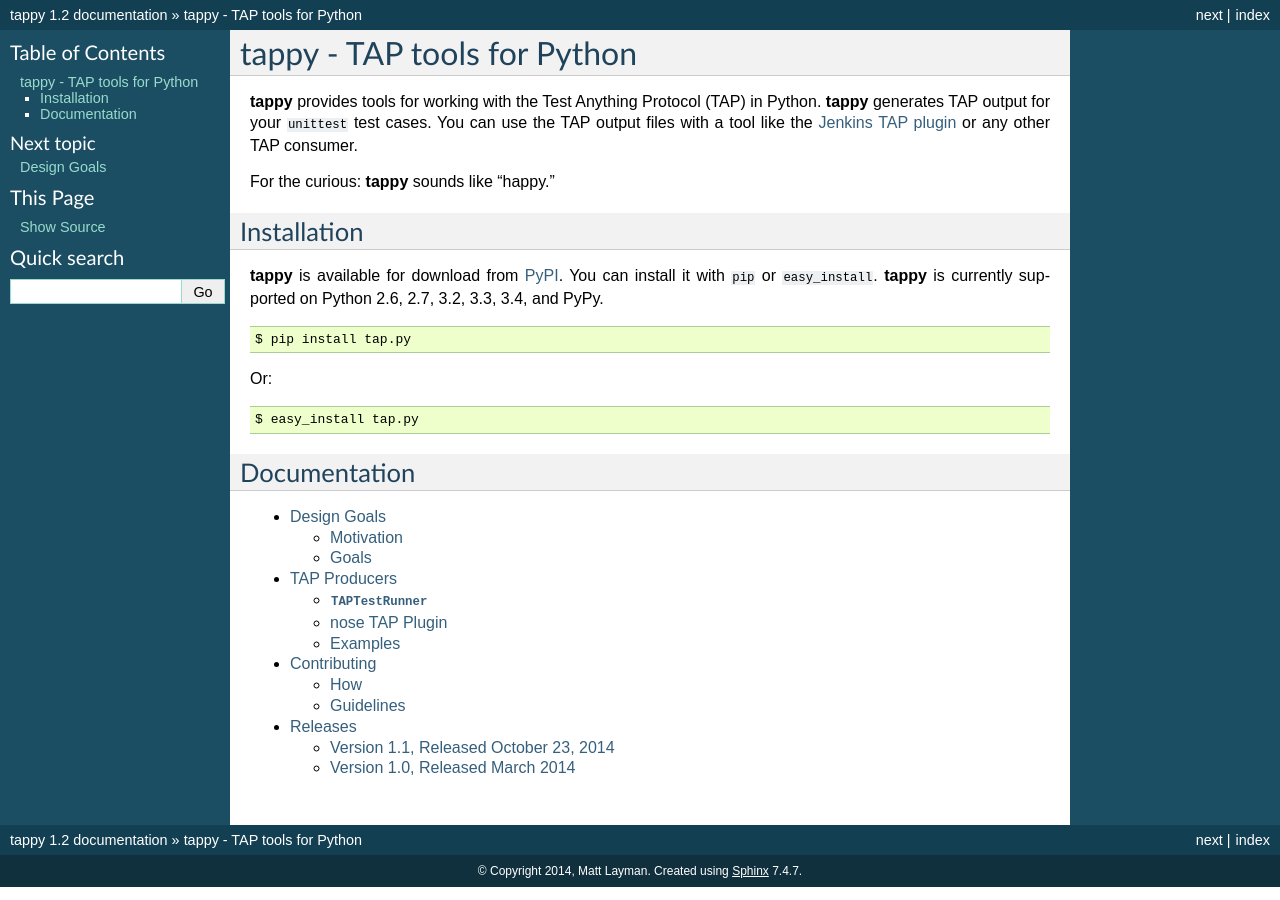
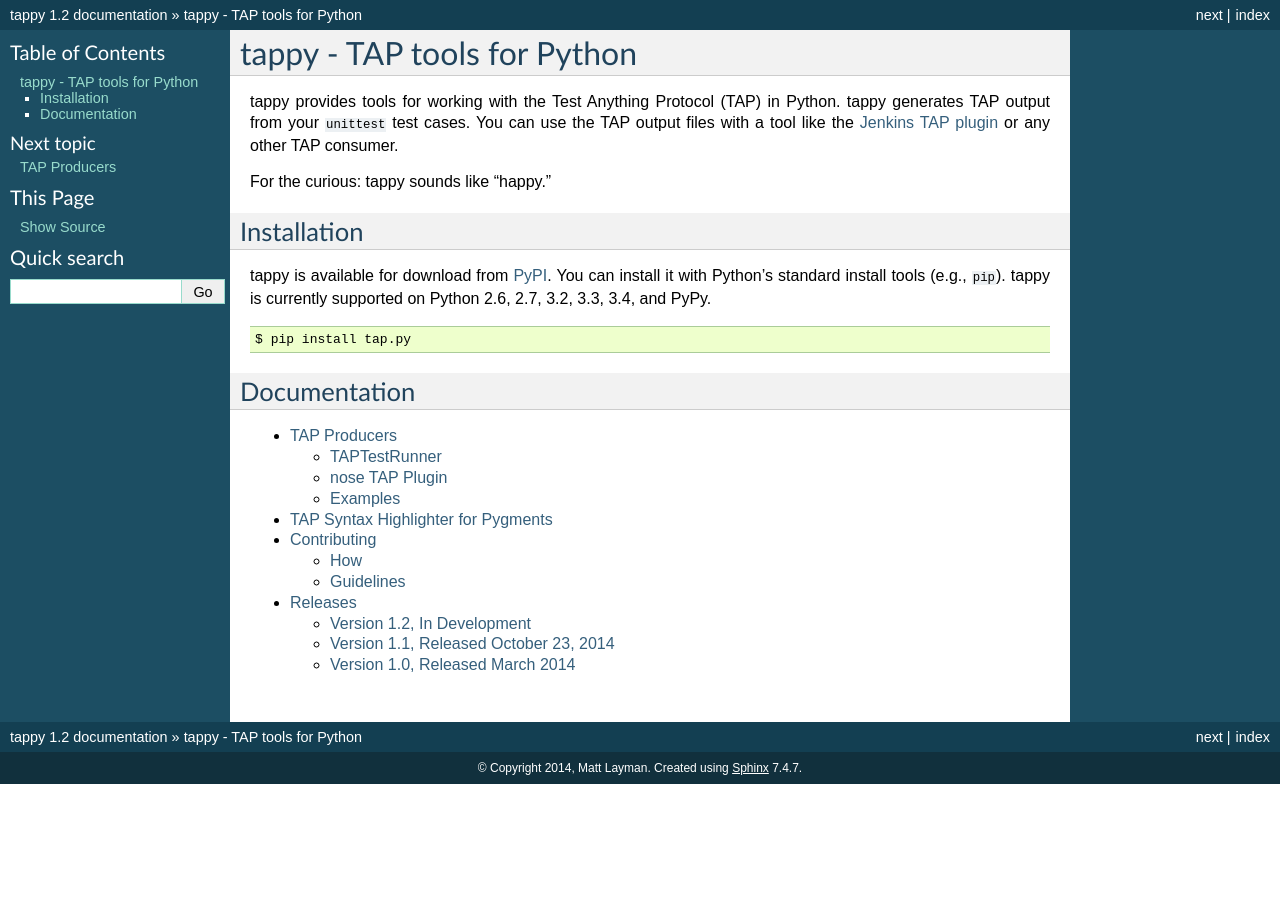
Before and after one commit to python-tap/tappy, a Sphinx documentation site: the page built from docs/index.rst, in a window 1280 px wide. Built offline with Sphinx 7.4.7, drawn with Linux system fonts in a browser that asks for light colours.

Commit message:
Update docs.

```diff
--- a/docs/contributing.rst
+++ b/docs/contributing.rst
@@ -1,13 +1,14 @@
 Contributing
 ============
 
-**tappy** should be easy to contribute to. If anything is unclear about how to
+tappy should be easy to contribute to. If anything is unclear about how to
 contribute, please submit an issue on GitHub so that we can fix it!
 
 How
 -----
 
-Fork **tappy** on GitHub and submit a pull request when you're ready.
+Fork tappy on `GitHub <https://github.com/mblayman/tappy>`_ and submit a pull
+request when you're ready.
 
 Guidelines
 ----------
--- a/docs/index.rst
+++ b/docs/index.rst
@@ -1,31 +1,25 @@
 tappy - TAP tools for Python
 ============================
 
-**tappy** provides tools for working with the Test Anything Protocol (TAP) in
-Python. **tappy** generates TAP output for your ``unittest`` test cases. You
+tappy provides tools for working with the Test Anything Protocol (TAP) in
+Python. tappy generates TAP output from your ``unittest`` test cases. You
 can use the TAP output files with a tool like the `Jenkins TAP plugin
 <https://wiki.jenkins-ci.org/display/JENKINS/TAP+Plugin>`_ or any other TAP
 consumer.
 
-For the curious: **tappy** sounds like "happy."
+For the curious: tappy sounds like "happy."
 
 Installation
 ------------
 
-**tappy** is available for download from `PyPI
-<https://pypi.python.org/pypi/tap.py>`_.  You can install it with ``pip`` or
-``easy_install``. **tappy** is currently supported on Python 2.6, 2.7, 3.2,
-3.3, 3.4, and PyPy.
+tappy is available for download from `PyPI
+<https://pypi.python.org/pypi/tap.py>`_.  You can install it with Python's
+standard install tools (e.g., ``pip``). tappy is currently supported on
+Python 2.6, 2.7, 3.2, 3.3, 3.4, and PyPy.
 
 .. code-block:: bash
 
    $ pip install tap.py
-
-Or:
-
-.. code-block:: bash
-
-   $ easy_install tap.py
 
 Documentation
 -------------
@@ -33,7 +27,7 @@
 .. toctree::
    :maxdepth: 2
 
-   goals
    producers
+   highlighter
    contributing
    releases
--- a/docs/releases.rst
+++ b/docs/releases.rst
@@ -1,5 +1,11 @@
 Releases
 ========
+
+Version 1.2, In Development
+---------------------------
+
+* Provide a syntax highlighter for Pygments so any project using Pygments
+  (e.g., Sphinx) can highlight TAP output.
 
 Version 1.1, Released October 23, 2014
 --------------------------------------
```
Also changed, not shown: README.md (+11 -19 lines), docs/goals.rst (deleted, +0 -24 lines), docs/highlighter.rst (added, +14 -0 lines), docs/producers.rst (+7 -7 lines), 1 other file.
